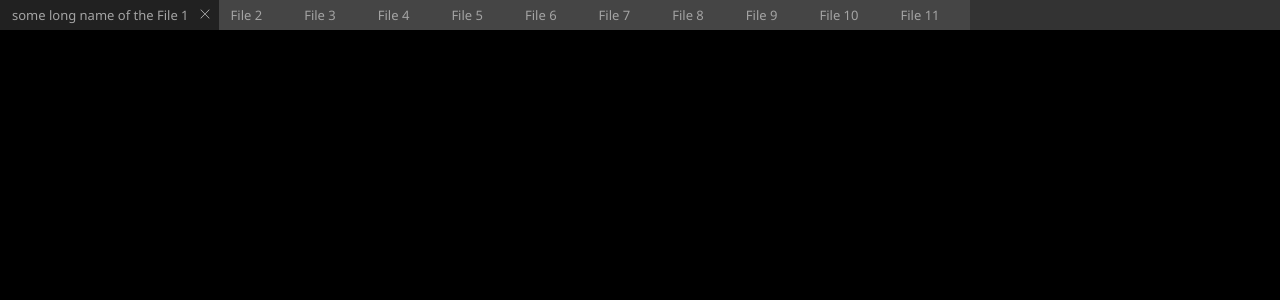
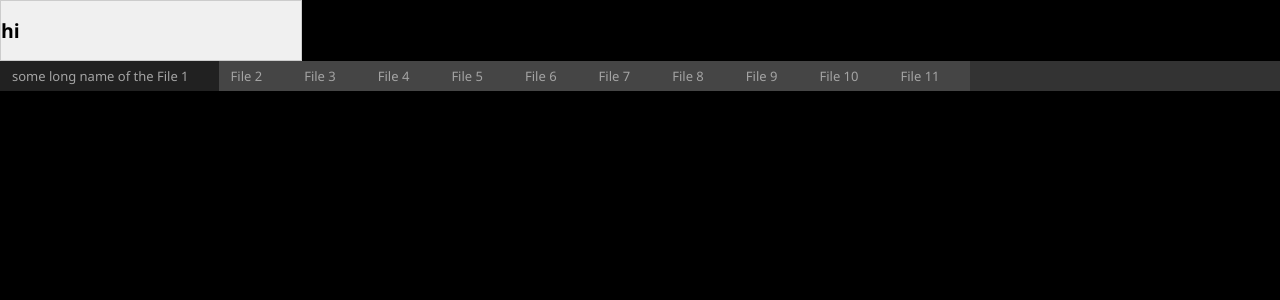
Before and after one commit to ginow/WebresourceEditor, a Svelte app in the folder svelte/: page / in a window 1280 px wide. Shown: the top 300 px of the page. Built offline with nearby package versions, Linux system fonts and the light colour scheme.

Commit message:
sidepanel added with dragging

```diff
--- a/svelte/src/App.svelte
+++ b/svelte/src/App.svelte
@@ -3,6 +3,13 @@
   import { onMount } from "svelte";
   import Tabs from "./lib/Tabs.svelte";
   import { data as tabs } from "./assets/sampledata";
+  import SidePanel from "./lib/SidePanel.svelte";
+
+  let width = 300;
+  // TODO: remove this if not required
+  function handleResize(event) {
+    width = event.detail;
+  }
   let selectedTab;
   function handleTabSelected(event) {
     selectedTab = tabs.find((tab) => tab.id === event.detail.selectedTab);
@@ -19,6 +26,7 @@
 </script>
 
 <main>
+  <SidePanel on:resize={handleResize} />
   <Tabs {tabs} />
   {#each tabs as tab, index (tab.id)}
     {#if selectedTab?.id === tab?.id}
--- /dev/null
+++ b/svelte/src/lib/SidePanel.svelte
@@ -0,0 +1,62 @@
+<script>
+  import { onMount, onDestroy } from "svelte";
+  import { createEventDispatcher } from "svelte";
+
+  const dispatch = createEventDispatcher();
+  let containerWidth = 300; // Initial width of the resizable container
+
+  let isDragging = false;
+  let startX = 0;
+  let startWidth = 0;
+
+  let resizableContainer;
+
+  function handleMouseDown(event) {
+    isDragging = true;
+    startX = event.clientX;
+    startWidth = resizableContainer.offsetWidth;
+  }
+
+  function handleMouseMove(event) {
+    if (!isDragging) return;
+
+    const dx = event.clientX - startX;
+    containerWidth = Math.max(100, startWidth + dx); // Set a minimum width if needed
+  }
+
+  function handleMouseUp() {
+    if (isDragging) {
+      isDragging = false;
+      dispatch("resize", containerWidth);
+    }
+  }
+
+  onMount(() => {
+    window.addEventListener("mousemove", handleMouseMove);
+    window.addEventListener("mouseup", handleMouseUp);
+
+    return () => {
+      window.removeEventListener("mousemove", handleMouseMove);
+      window.removeEventListener("mouseup", handleMouseUp);
+    };
+  });
+</script>
+
+<div
+  class="resizable-container"
+  style="width: {containerWidth}px; left: 0;"
+  on:mousedown={handleMouseDown}
+  bind:this={resizableContainer}
+>
+  <h2>hi</h2>
+</div>
+
+<style>
+  .resizable-container {
+    position: relative;
+    background-color: #f0f0f0;
+    border: 1px solid #ccc;
+    cursor: col-resize;
+    overflow: hidden;
+  }
+</style>
```
